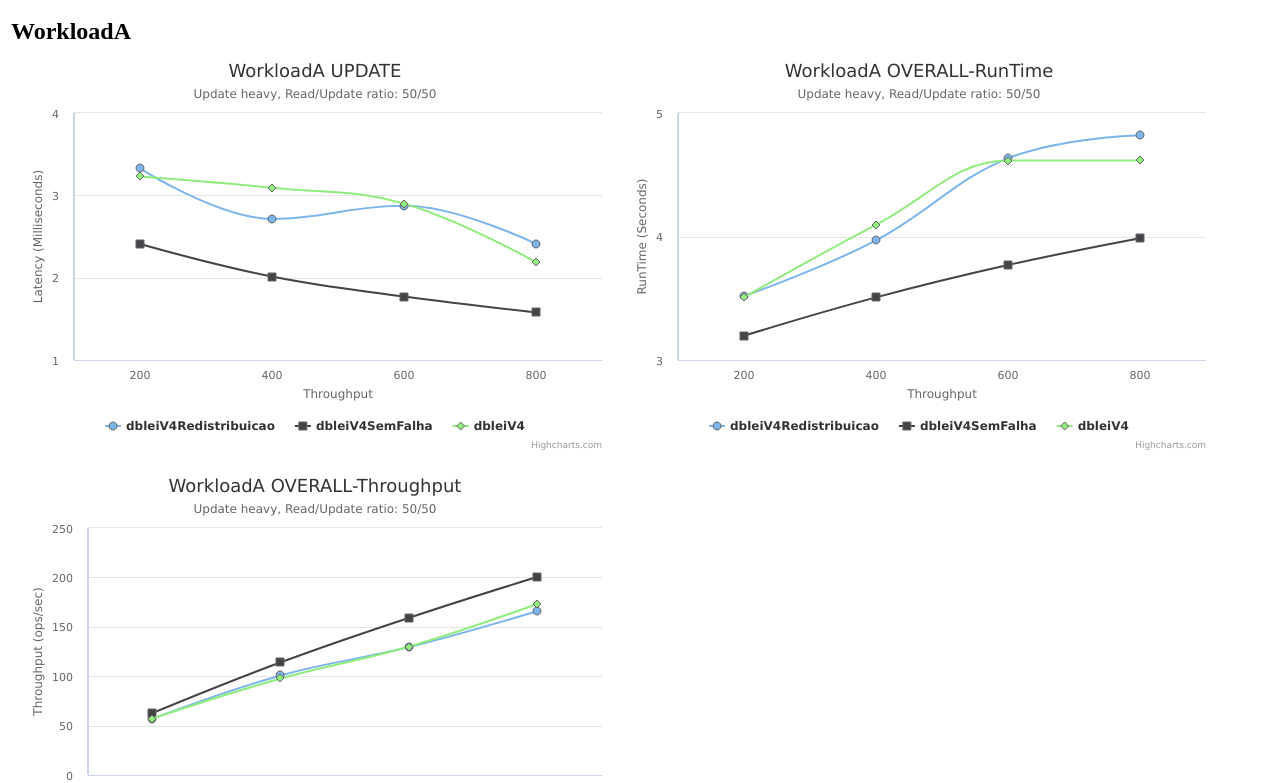
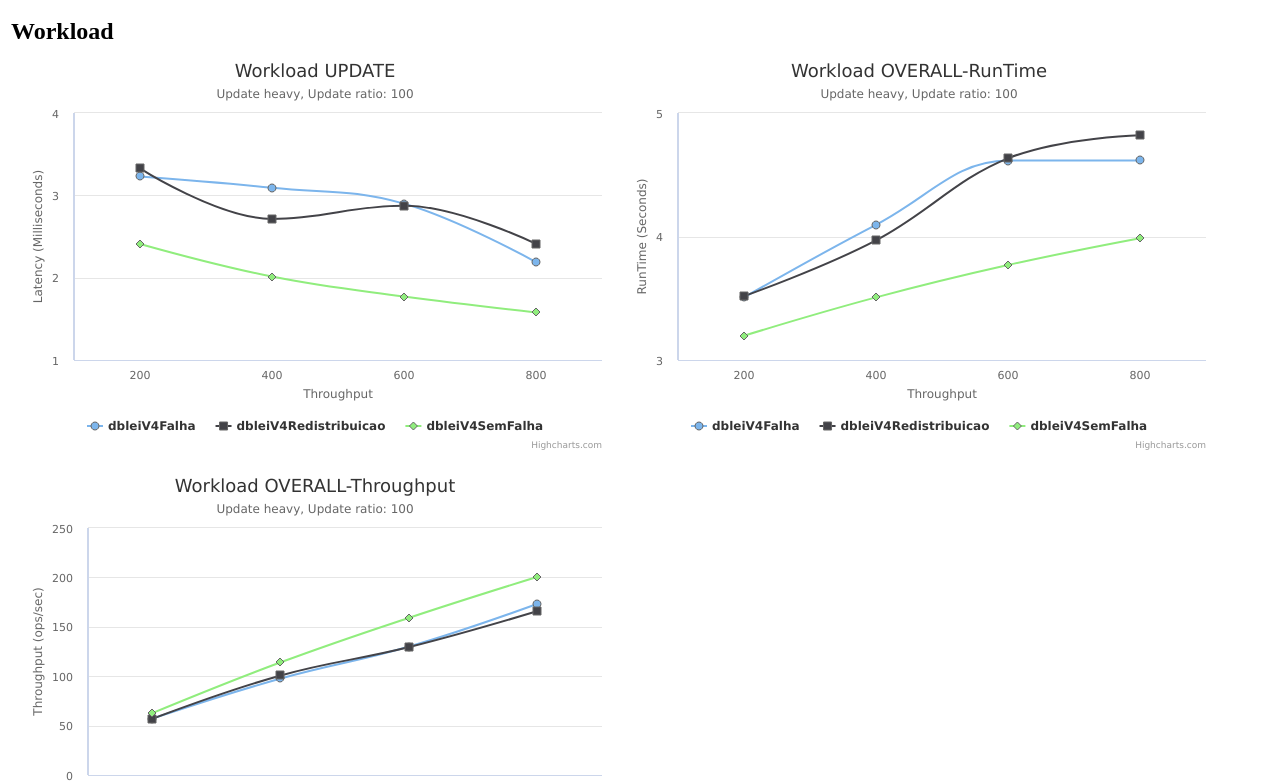
Before and after one commit to josepferreira/Key-DocumentDB, a plain HTML site: page YCSB-master/ycsb2graph-master/resultadosAp/index.html in a window 1280 px wide. Shown: the part 48-831 px from the top of the page. Drawn offline with nearby package versions, Linux system fonts and the light colour scheme.

Commit message:
Adicionados ficheiros

```diff
--- a/YCSB-master/ycsb2graph-master/resultadosAp/index.html
+++ b/YCSB-master/ycsb2graph-master/resultadosAp/index.html
@@ -23,7 +23,7 @@ p,h2 {
 </style>
 <body>
 <h1>YCSB Testing Results</h1>
- <h2>WorkloadA</h2>
+ <h2>Workload</h2>
 <div id="WorkloadA-UPDATE" class=chart></div>
 <script>
 $(document).ready(function() {
@@ -31,10 +31,10 @@ $(document).ready(function() {
       type: 'spline'
    };
    var title = {
-      text: 'WorkloadA UPDATE'
+      text: 'Workload UPDATE'
    };
    var subtitle = {
-      text: 'Update heavy, Read/Update ratio: 50/50'
+      text: 'Update heavy, Update ratio: 100'
    };
 
    var yAxis = {
@@ -68,25 +68,25 @@ $(document).ready(function() {
       categories: ['200','400','600','800']
    };
    var series= [ {
+         name: 'dbleiV4Falha',
+         marker: {
+            symbol: 'circle'
+         },
+         data: [3.229,3.092,2.899,2.190],
+
+      }, {
          name: 'dbleiV4Redistribuicao',
          marker: {
-            symbol: 'circle'
+            symbol: 'square'
          },
          data: [3.327,2.714,2.875,2.410],
 
       }, {
          name: 'dbleiV4SemFalha',
          marker: {
-            symbol: 'square'
+            symbol: 'diamond'
          },
          data: [2.409,2.013,1.770,1.578],
-
-      }, {
-         name: 'dbleiV4',
-         marker: {
-            symbol: 'diamond'
-         },
-         data: [3.229,3.092,2.899,2.190],
 
       },
    ];
@@ -111,10 +111,10 @@ $(document).ready(function() {
       type: 'spline'
    };
    var title = {
-      text: 'WorkloadA OVERALL-RunTime'
+      text: 'Workload OVERALL-RunTime'
    };
    var subtitle = {
-      text: 'Update heavy, Read/Update ratio: 50/50'
+      text: 'Update heavy, Update ratio: 100'
    };
 
    var yAxis = {
@@ -148,25 +148,25 @@ $(document).ready(function() {
       categories: ['200','400','600','800']
    };
    var series= [ {
+         name: 'dbleiV4Falha',
+         marker: {
+            symbol: 'circle'
+         },
+         data: [3.507,4.095,4.615,4.616],
+
+      }, {
          name: 'dbleiV4Redistribuicao',
          marker: {
-            symbol: 'circle'
+            symbol: 'square'
          },
          data: [3.517,3.969,4.633,4.820],
 
       }, {
          name: 'dbleiV4SemFalha',
          marker: {
-            symbol: 'square'
+            symbol: 'diamond'
          },
          data: [3.197,3.507,3.769,3.986],
-
-      }, {
-         name: 'dbleiV4',
-         marker: {
-            symbol: 'diamond'
-         },
-         data: [3.507,4.095,4.615,4.616],
 
       },
    ];
@@ -191,10 +191,10 @@ $(document).ready(function() {
       type: 'spline'
    };
    var title = {
-      text: 'WorkloadA OVERALL-Throughput'
+      text: 'Workload OVERALL-Throughput'
    };
    var subtitle = {
-      text: 'Update heavy, Read/Update ratio: 50/50'
+      text: 'Update heavy, Update ratio: 100'
    };
 
    var yAxis = {
@@ -228,25 +228,25 @@ $(document).ready(function() {
       categories: ['200','400','600','800']
    };
    var series= [ {
+         name: 'dbleiV4Falha',
+         marker: {
+            symbol: 'circle'
+         },
+         data: [57.0287995437696,97.68009768009767,130.01083423618635,173.3102253032929],
+
+      }, {
          name: 'dbleiV4Redistribuicao',
          marker: {
-            symbol: 'circle'
+            symbol: 'square'
          },
          data: [56.86664771111743,100.78105316200555,129.5057198359594,165.97510373443984],
 
       }, {
          name: 'dbleiV4SemFalha',
          marker: {
-            symbol: 'square'
+            symbol: 'diamond'
          },
          data: [62.55864873318736,114.0575990875392,159.19342000530645,200.70245860511793],
-
-      }, {
-         name: 'dbleiV4',
-         marker: {
-            symbol: 'diamond'
-         },
-         data: [57.0287995437696,97.68009768009767,130.01083423618635,173.3102253032929],
 
       },
    ];
@@ -268,7 +268,7 @@ $(document).ready(function() {
 <hr>
 Reference results: resultadosAp/
 <br>
-Last updated at 2019-06-24_18:14:55.
+Last updated at 2019-06-25_11:26:01.
 </p>
 </body>
 </html>
```
Also changed, not shown: 8 other files.
